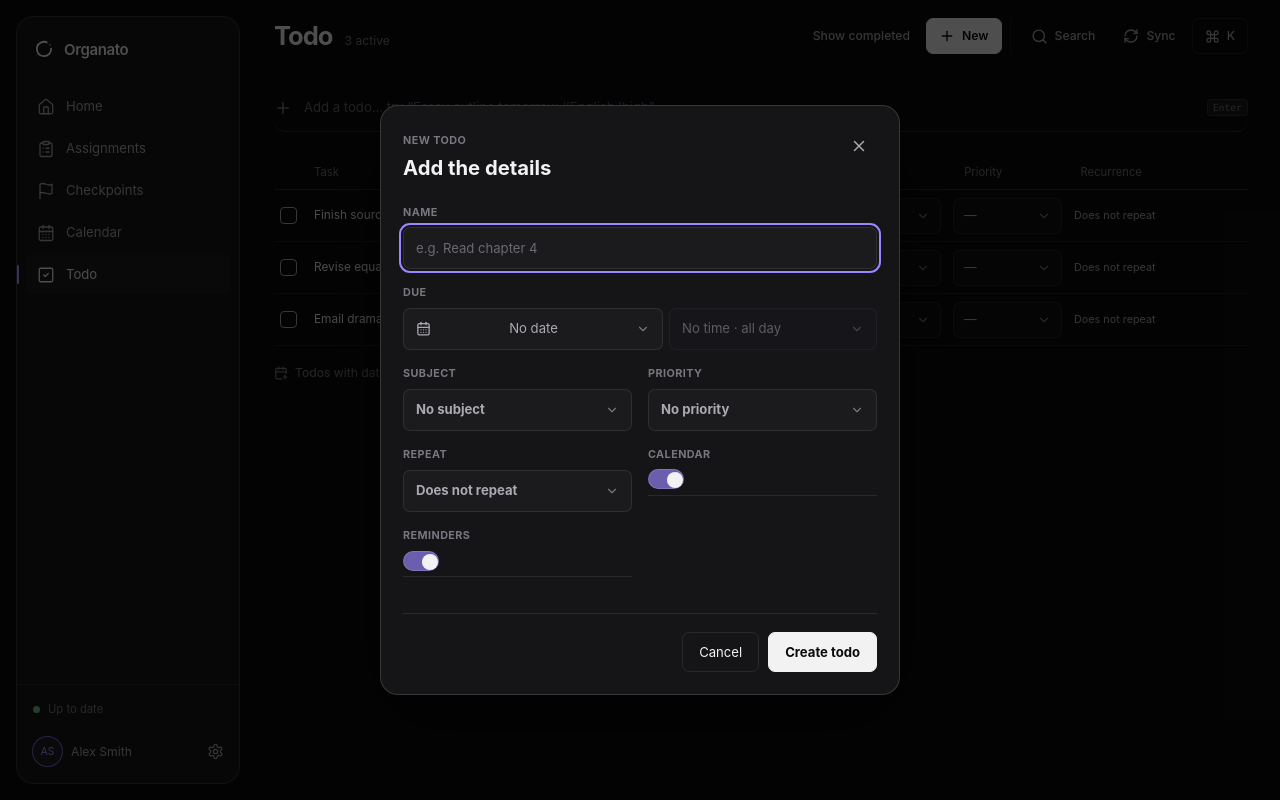
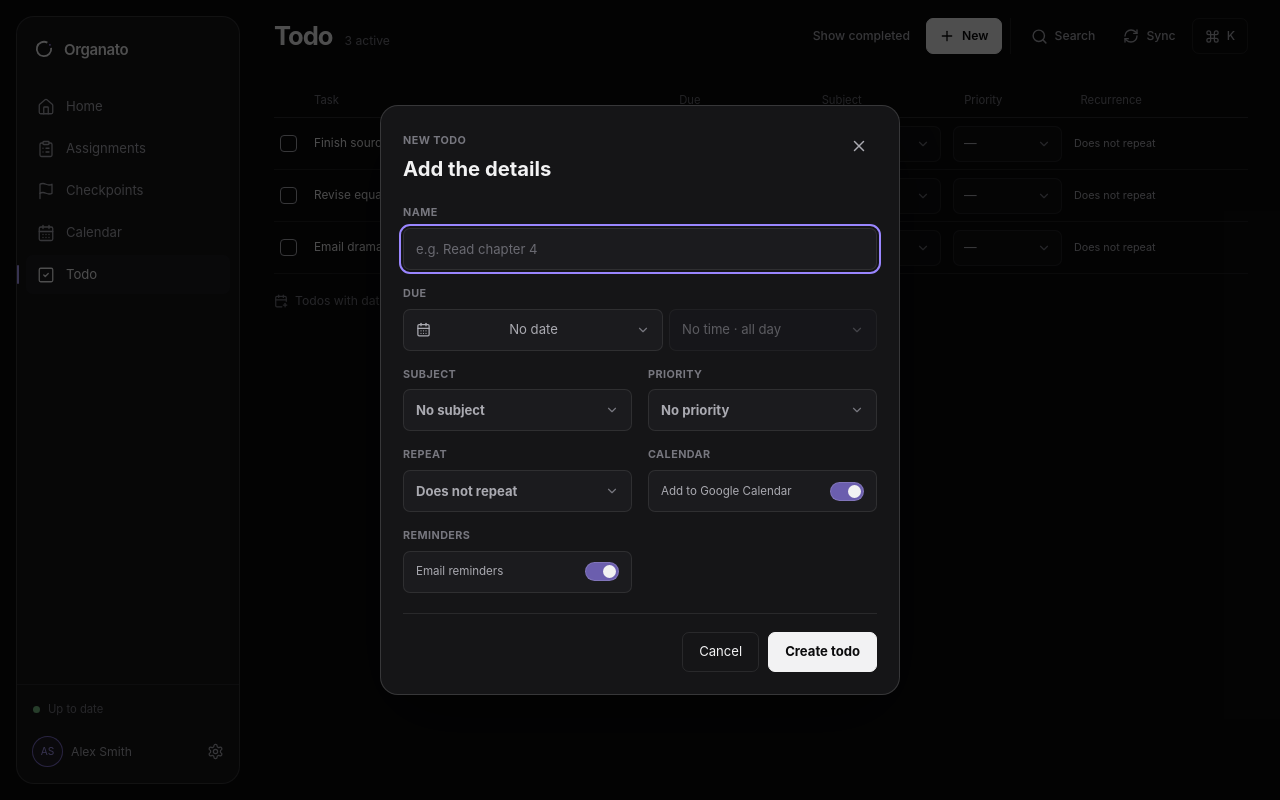
Before and after one commit to etphli/organato, a React (Vite) app in the folder apps/web/: page /todo in a window 1280 px wide. Both pictures are taken after a click on the button "New". Built offline with nearby package versions, Linux system fonts and the light colour scheme.

Commit message:
Todo dialog cleanup, Inspector spacing + dismiss, new UX features

```diff
--- a/apps/web/src/components/Inspector.tsx
+++ b/apps/web/src/components/Inspector.tsx
@@ -652,8 +652,62 @@ export function Inspector() {
         >
           Copy link
         </button>
-        <section className="inspector-section" aria-label="Danger zone">
+        <section
+          className="inspector-section inspector-manage"
+          aria-label="Danger zone"
+        >
           <h2>Manage</h2>
+          <button
+            className="text-button"
+            type="button"
+            onClick={() => {
+              if (item.kind === "todo") {
+                dispatch({
+                  type: "addTodo",
+                  name: `${item.displayName} (copy)`,
+                  dueAt: item.dueAt,
+                  dueDateLocal: item.dueDateLocal,
+                  dueHasExplicitTime: item.dueHasExplicitTime,
+                  subjectId: item.subjectId,
+                  priority: item.priority,
+                  recurrenceRule: item.recurrenceRule,
+                  calendarEnabled: item.calendarEnabled,
+                  remindersEnabled: item.remindersEnabled,
+                });
+              } else {
+                dispatch({
+                  type: "addWork",
+                  name: `${item.displayName} (copy)`,
+                  classification:
+                    item.classification === "unclassified"
+                      ? "assignment"
+                      : item.classification,
+                  dueAt: item.dueAt,
+                  dueDateLocal: item.dueDateLocal,
+                  dueHasExplicitTime: item.dueHasExplicitTime,
+                  subjectId: item.subjectId,
+                  priority: item.priority,
+                });
+              }
+              close();
+            }}
+          >
+            Duplicate
+          </button>
+          <button
+            className="text-button"
+            type="button"
+            aria-pressed={item.pinned}
+            onClick={() =>
+              dispatch({
+                type: "patchItem",
+                id: item.id,
+                patch: { pinned: !item.pinned },
+              })
+            }
+          >
+            {item.pinned ? "Unpin" : "Pin to top"}
+          </button>
           {item.archivedAt ? (
             <button
               className="text-button"
--- a/apps/web/src/pages/CalendarPage.tsx
+++ b/apps/web/src/pages/CalendarPage.tsx
@@ -150,14 +150,10 @@ export default function CalendarPage() {
   }, [setPreferences]);
   const movePeriod = useCallback(
     (amount: number) => {
-      setPreferences((current) => {
-        const anchorKey = moveAnchor(current.anchorKey, current.view, amount);
-        return {
-          ...current,
-          anchorKey,
-          selectedDateKey: anchorKey,
-        };
-      });
+      setPreferences((current) => ({
+        ...current,
+        anchorKey: moveAnchor(current.anchorKey, current.view, amount),
+      }));
     },
     [setPreferences],
   );
--- a/apps/web/src/pages/CreateWorkForm.tsx
+++ b/apps/web/src/pages/CreateWorkForm.tsx
@@ -483,7 +483,8 @@ function CreateTodoFormComponent({
           ) : null}
           <div className="create-work-field">
             <span>Calendar</span>
-            <label className="toggle-lines">
+            <label className="create-work-switch">
+              <span>Add to Google Calendar</span>
               <input
                 type="checkbox"
                 checked={calendarEnabled}
@@ -494,7 +495,8 @@ function CreateTodoFormComponent({
           </div>
           <div className="create-work-field">
             <span>Reminders</span>
-            <label className="toggle-lines">
+            <label className="create-work-switch">
+              <span>Email reminders</span>
               <input
                 type="checkbox"
                 checked={remindersEnabled}
--- a/apps/web/src/pages/TodoPage.tsx
+++ b/apps/web/src/pages/TodoPage.tsx
@@ -1,12 +1,5 @@
-import {
-  CalendarPlus,
-  Check,
-  MoreHorizontal,
-  Plus,
-  Repeat2,
-} from "lucide-react";
-import { useCallback, useEffect, useMemo, useRef, useState } from "react";
-import { addDays, format } from "date-fns";
+import { CalendarPlus, Check, MoreHorizontal, Repeat2 } from "lucide-react";
+import { useCallback, useEffect, useMemo, useState } from "react";
 import {
   compareItems,
   daysRemainingLabel,
@@ -30,67 +23,13 @@ function loadShowCompletedPreference(): boolean {
   }
 }
 
-function findSubjectId(
-  subjects: {
-    id: string;
-    displayName: string;
-    shortName: string | null;
-    sourceName: string | null;
-  }[],
-  raw: string | null,
-): string | null {
-  if (!raw) return null;
-  const needle = raw.toLowerCase();
-  const exact = subjects.find((entry) =>
-    [entry.displayName, entry.shortName, entry.sourceName]
-      .filter(Boolean)
-      .some((value) => value?.toLowerCase() === needle),
-  );
-  if (exact) return exact.id;
-  const partial = subjects.find((entry) =>
-    [entry.displayName, entry.shortName, entry.sourceName]
-      .filter(Boolean)
-      .some((value) => value?.toLowerCase().includes(needle)),
-  );
-  return partial?.id ?? null;
-}
-
-function parseQuickTodo(input: string) {
-  const priorityMatch = input.match(/!(low|medium|high|urgent)\b/i);
-  const subjectMatch = input.match(/#([\w-]+)/);
-  const today = /\btoday\b/i.test(input) && !/\btomorrow\b/i.test(input);
-  const tomorrow = /\btomorrow\b/i.test(input);
-  const dueDateLocal = tomorrow
-    ? format(addDays(new Date(), 1), "yyyy-MM-dd")
-    : today
-      ? format(new Date(), "yyyy-MM-dd")
-      : null;
-  const cleaned = input
-    .replace(/!(low|medium|high|urgent)\b/gi, "")
-    .replace(/#([\w-]+)/g, "")
-    .replace(/\btomorrow\b/gi, "")
-    .replace(/\btoday\b/gi, "")
-    .trim();
-  return {
-    name: cleaned,
-    priority: priorityMatch?.[1]?.toLowerCase() ?? null,
-    subject: subjectMatch?.[1] ?? null,
-    dueDateLocal,
-  };
-}
-
 export default function TodoPage() {
   const { items, subjects, subjectsById, settings } = useOrganatoData();
   const { dispatch } = useOrganatoActions();
-  const quickAddRef = useRef<HTMLInputElement>(null);
-  const [entry, setEntry] = useState("");
   const [pageIndex, setPageIndex] = useState(0);
   const [showCompleted, setShowCompleted] = useState(
     loadShowCompletedPreference,
   );
-  const [preview, setPreview] = useState<ReturnType<
-    typeof parseQuickTodo
-  > | null>(null);
   const openItem = useCallback(
     (id: string) => dispatch({ type: "select", id }),
     [dispatch],
@@ -135,6 +74,7 @@ export default function TodoPage() {
       }
       return next;
     });
+    setPageIndex(0);
   };
   const createFromDialog = useCallback(
     (item: NewTodoItem) => {
@@ -154,29 +94,6 @@ export default function TodoPage() {
     },
     [dispatch],
   );
-  const submit = () => {
-    const parsed = parseQuickTodo(entry);
-    if (!parsed.name) return;
-    if (
-      settings.naturalTodoParsing &&
-      (parsed.priority || parsed.subject || parsed.dueDateLocal) &&
-      !preview
-    ) {
-      setPreview(parsed);
-      return;
-    }
-    dispatch({
-      type: "addTodo",
-      name: parsed.name,
-      dueDateLocal: parsed.dueDateLocal,
-      dueHasExplicitTime: false,
-      subjectId: findSubjectId(subjects, parsed.subject),
-      priority: parsed.priority as "low" | "medium" | "high" | "urgent" | null,
-    });
-    setEntry("");
-    setPreview(null);
-    setPageIndex(0);
-  };
   return (
     <div className="page todo-page">
       <PageHeader
@@ -201,42 +118,6 @@ export default function TodoPage() {
           </>
         }
       />
-      <section className="todo-quick">
-        <form
-          onSubmit={(event) => {
-            event.preventDefault();
-            submit();
-          }}
-        >
-          <Plus size={18} aria-hidden="true" />
-          <input
-            ref={quickAddRef}
-            id="todo-quick-add"
-            aria-label="New todo"
-            value={entry}
-            onChange={(event) => {
-              setEntry(event.target.value);
-              setPreview(null);
-            }}
-            placeholder="Add a todo… try “Essay outline tomorrow #English !high”"
-          />
-          <kbd>Enter</kbd>
-        </form>
-        {preview ? (
-          <div className="parse-preview" role="status">
-            <span>
-              Create “{preview.name}”
-              {preview.dueDateLocal
-                ? ` · ${preview.dueDateLocal === format(new Date(), "yyyy-MM-dd") ? "today" : "tomorrow"}`
-                : ""}
-              {preview.subject ? ` · #${preview.subject}` : ""}
-              {preview.priority ? ` · ${preview.priority}` : ""}?
-            </span>
-            <button onClick={submit}>Create</button>
-            <button onClick={() => setPreview(null)}>Edit</button>
-          </div>
-        ) : null}
-      </section>
       <section className="todo-list" aria-label="Todos">
         <div className="todo-list-head">
           <span>Task</span>
--- a/apps/web/src/pages/WorkPage.tsx
+++ b/apps/web/src/pages/WorkPage.tsx
@@ -23,7 +23,7 @@ import {
   SlidersHorizontal,
   Trash2,
 } from "lucide-react";
-import { useCallback, useMemo, useRef, useState } from "react";
+import { useCallback, useEffect, useMemo, useRef, useState } from "react";
 import {
   daysRemainingLabel,
   itemDeadline,
@@ -105,6 +105,10 @@ export default function WorkPage({
   const mobileActionsRef = useRef<HTMLDetailsElement>(null);
   const itemNoun = page === "assignments" ? "assignment" : "checkpoint";
   const now = useMemo(() => new Date(), []);
+  // Filtering to a smaller set must not strand the table on an empty page.
+  useEffect(() => {
+    setPagination((current) => ({ ...current, pageIndex: 0 }));
+  }, [query, priorityFilter, activeView, page]);
   const closeMobileActions = () => {
     if (mobileActionsRef.current) mobileActionsRef.current.open = false;
   };
--- a/apps/web/src/styles.css
+++ b/apps/web/src/styles.css
@@ -2151,6 +2151,65 @@ kbd {
   position: absolute;
 }
 
+.create-work-switch {
+  align-items: center;
+  background: var(--surface-hover);
+  border: 1px solid var(--border);
+  border-radius: var(--radius-control);
+  display: flex;
+  justify-content: space-between;
+  min-height: 42px;
+  padding: 0 12px;
+}
+
+.create-work-switch > span {
+  color: var(--secondary);
+  font-size: 0.77rem;
+}
+
+.create-work-switch input[type="checkbox"] {
+  appearance: none;
+  background: var(--surface-active);
+  border: 1px solid var(--border-strong);
+  border-radius: 20px;
+  cursor: pointer;
+  height: 19px;
+  margin: 0;
+  position: relative;
+  transition: background var(--motion);
+  width: 34px;
+}
+
+.create-work-switch input[type="checkbox"]::after {
+  background: var(--secondary);
+  border: none;
+  border-radius: 50%;
+  content: "";
+  display: block;
+  height: 13px;
+  left: 2px;
+  position: absolute;
+  top: 2px;
+  transform: none;
+  transition: transform var(--motion);
+  width: 13px;
+}
+
+.create-work-switch input[type="checkbox"]:checked {
+  background: color-mix(in srgb, var(--focus) 65%, var(--surface));
+}
+
+.create-work-switch input[type="checkbox"]:checked::after {
+  background: var(--text);
+  display: block;
+  transform: translateX(15px);
+}
+
+.create-work-switch input[type="checkbox"]:focus-visible {
+  outline: 2px solid var(--focus);
+  outline-offset: 2px;
+}
+
 .inspector > header {
   align-items: center;
   border-bottom: 1px solid var(--border);
@@ -2191,15 +2250,17 @@ kbd {
 
 .property-list {
   border-bottom: 1px solid var(--border);
+  display: grid;
+  gap: 8px;
   margin: 0 0 22px;
-  padding-bottom: 12px;
+  padding-bottom: 16px;
 }
 
 .property-list > div {
   align-items: center;
   display: grid;
   grid-template-columns: 112px 1fr;
-  min-height: 34px;
+  min-height: 40px;
 }
 
 .property-list dt {
@@ -2211,7 +2272,7 @@ kbd {
   align-items: center;
   display: flex;
   font-size: 0.72rem;
-  gap: 5px;
+  gap: 8px;
   margin: 0;
   min-width: 0;
 }
@@ -2219,7 +2280,7 @@ kbd {
 .due-inputs {
   display: grid;
   flex: 1;
-  gap: 4px;
+  gap: 8px;
   grid-template-columns: minmax(0, 1.35fr) minmax(0, 0.85fr);
   min-width: 0;
 }
@@ -2248,6 +2309,12 @@ kbd {
   border-bottom: 1px solid var(--border);
   margin-bottom: 17px;
   padding-bottom: 17px;
+}
+
+.inspector-manage {
+  display: grid;
+  gap: 8px;
+  justify-items: start;
 }
 
 .inspector-section h2 {
```
